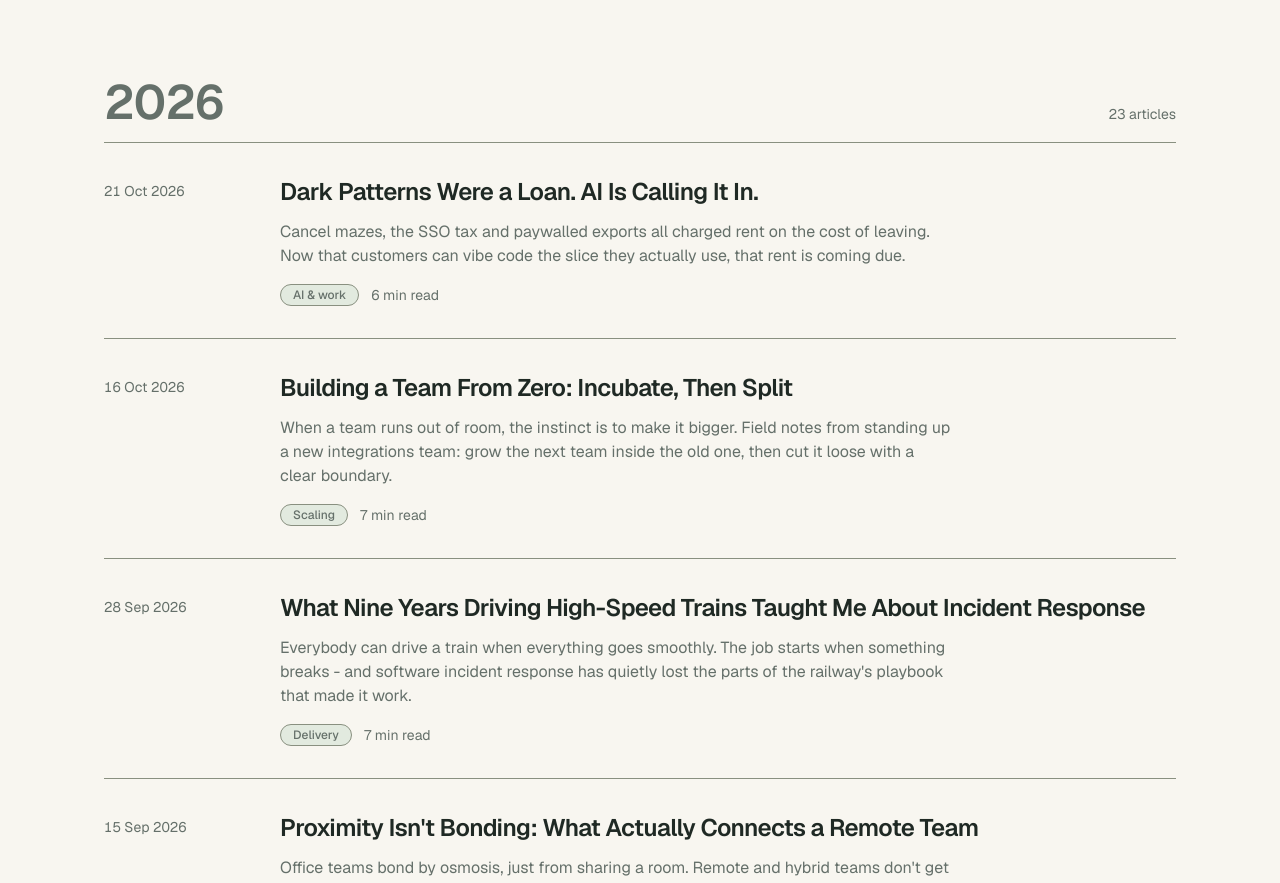
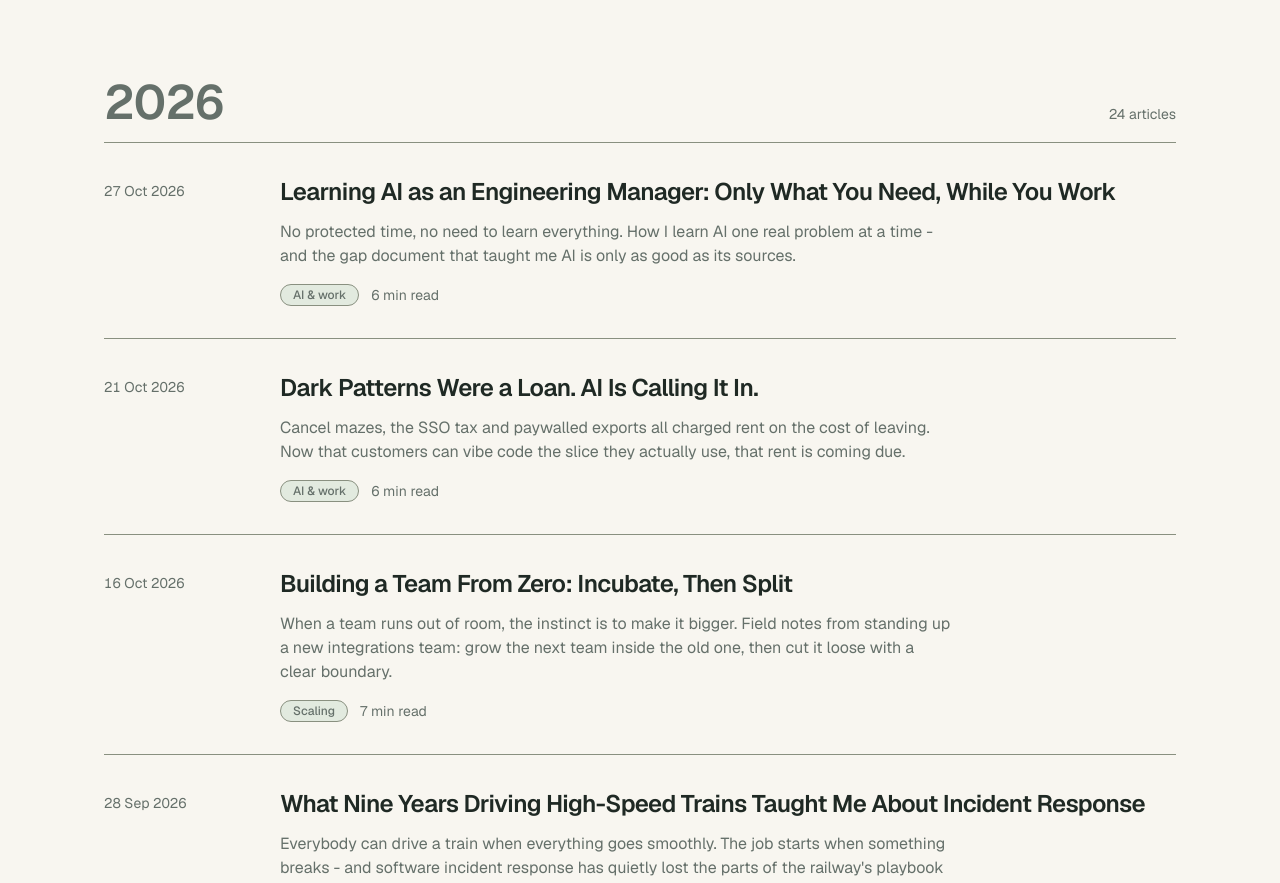
Before and after one commit to polettoweb/poletto-dev-rebuild, a Next.js app: page /blog in a window 1280 px wide. Shown: the part 1151-2034 px from the top of the page. Built offline with nearby package versions, Linux system fonts and the light colour scheme.

Commit message:
feat: publish the article on learning AI as an engineering manager

```diff
--- a/src/content/articles.ts
+++ b/src/content/articles.ts
@@ -13,6 +13,7 @@ import EngineeringStrategyIsMostlySayingNo from "./articles/engineering-strategy
 import FromEngineerToEngineeringManager from "./articles/from-engineer-to-engineering-manager.mdx";
 import HowIGrowAnEngineerIntoAManager from "./articles/how-i-grow-an-engineer-into-a-manager.mdx";
 import IveRetrainedMyCareerTwiceWhatITellEngineersWorriedAboutAi from "./articles/ive-retrained-my-career-twice-what-i-tell-engineers-worried-about-ai.mdx";
+import LearningAiAsAnEngineeringManager from "./articles/learning-ai-as-an-engineering-manager.mdx";
 import LeadingInTheFog from "./articles/leading-in-the-fog.mdx";
 import ManagingThroughAiFatigueKeepingDevTeamsGroundedInTheAgeOfAutomation from "./articles/managing-through-ai-fatigue-keeping-dev-teams-grounded-in-the-age-of-automation.mdx";
 import MeasuringVelocityWithoutKillingMorale from "./articles/measuring-velocity-without-killing-morale.mdx";
@@ -58,6 +59,7 @@ export const contentBySlug: Record<string, ComponentType> = {
   "how-i-grow-an-engineer-into-a-manager": HowIGrowAnEngineerIntoAManager,
   "ive-retrained-my-career-twice-what-i-tell-engineers-worried-about-ai": IveRetrainedMyCareerTwiceWhatITellEngineersWorriedAboutAi,
   "leading-in-the-fog": LeadingInTheFog,
+  "learning-ai-as-an-engineering-manager": LearningAiAsAnEngineeringManager,
   "managing-through-ai-fatigue-keeping-dev-teams-grounded-in-the-age-of-automation": ManagingThroughAiFatigueKeepingDevTeamsGroundedInTheAgeOfAutomation,
   "measuring-velocity-without-killing-morale": MeasuringVelocityWithoutKillingMorale,
   "proximity-isnt-bonding-what-actually-connects-a-remote-team": ProximityIsntBondingWhatActuallyConnectsARemoteTeam,
@@ -76,6 +78,15 @@ export const contentBySlug: Record<string, ComponentType> = {
 type ArticleData = Omit<Article, "hasContent">;
 
 const articleData: ArticleData[] = [
+  {
+    slug: "learning-ai-as-an-engineering-manager",
+    title: "Learning AI as an Engineering Manager: Only What You Need, While You Work",
+    excerpt:
+      "No protected time, no need to learn everything. How I learn AI one real problem at a time - and the gap document that taught me AI is only as good as its sources.",
+    date: "2026-10-27",
+    readTime: "6 min read",
+    tags: ["ai", "career", "leadership"],
+  },
   {
     slug: "dark-patterns-were-a-loan-ai-is-calling-it-in",
     title: "Dark Patterns Were a Loan. AI Is Calling It In.",
--- /dev/null
+++ b/src/content/articles/learning-ai-as-an-engineering-manager.mdx
@@ -0,0 +1,65 @@
+The first AI tool I ever used was GitHub Copilot's autocomplete, back when I was still a developer. It finished my lines of code, sometimes well and sometimes badly, and I treated it like a clever spellchecker.
+
+I've been a manager for a while now, and the conversation around AI has changed completely. Every week brings a new model, a new agent framework, a new way of working you're apparently already late for. The pressure, spoken or not, is to learn all of it, now.
+
+I'm not doing that. I'm learning AI the same way I've learned most things in my career: on the job, one real problem at a time. It's slower. I think it's also the only way that sticks when your calendar isn't yours.
+
+## Where I started
+
+For a long time I used AI as a sparring partner for the day-to-day parts of the job. A first review of a document, a flow or a procedure before a human saw it. Gathering information on something I didn't know yet. A sanity check on a decision. Pointing me to where I should look to learn something properly.
+
+That was genuinely useful, and it's still most of what I use it for. But I was asking it questions, not working with it. Whatever came back was only as good as my question, and I had no way of knowing what it didn't know.
+
+## Learn as you go
+
+The method I've settled on has three layers.
+
+- **Foundations first.** The basics that help with every task: how these models work, what they are good and bad at, how to give them context and how to check what comes back. This part is general, and it's worth learning once, properly.
+- **Then the company's own knowledge.** Before I ask anything specific, I put the relevant internal documentation into the context. A generic answer about incident response is easy to find. An answer that fits how *this* organisation actually works is not.
+- **Then one area at a time.** With the documentation in place, I zoom into the part I'm working on: incidents, quality, observability, organisational growth. For that area I learn the best practices, the format people expect, which sources and data it needs, and what an acceptable output looks like.
+
+Learning while working is slower than trying to learn everything at once. You won't be the person who can talk about every new release. In exchange you learn by doing, which has always been how I learn best, and you get good at real cases instead of theory and hypothetical future uses.
+
+It also keeps the learning honest. If a technique doesn't help with an actual problem on my desk, it waits.
+
+## The gap document
+
+The moment I understood what AI can and can't do for a manager came while I was rebuilding one of our company processes.
+
+I asked my LLM to collect everything it could find about the process and produce a gap document: a list of every issue and gap the process currently had. It came back quickly, well structured and confident.
+
+Then I did the same exercise the old way. I gathered the relevant stakeholders and asked them the same questions, each one limited to their own area of involvement and expertise.
+
+Comparing the two was the lesson. Wherever the documentation had holes, the model had filled them with assumptions. They read just as convincingly as the parts that were true. Some of them simply couldn't work, and I only knew that because I knew the process and the people who ran it.
+
+**AI is only as good as its sources, whether that's your prompt or your documentation.** The gaps in your documentation become gaps in your AI, except now they come back looking like answers.
+
+That changed how I use it. The AI's gap document is now my starting point for the stakeholder conversations, not a replacement for them. It tells me where to ask, and the people tell me what's true. It's the same rule I ended up with when [an agent rebuilt this site](/blog/the-agent-wrote-the-code-leading-it-was-the-job/): don't take the claim, take the receipt.
+
+## No protected time
+
+The hardest part of learning as a manager isn't difficulty. It's time.
+
+Part of the job is to be there when a problem appears, and problems don't send calendar invites. A morning blocked for learning is a morning that will be interrupted, and after the third time you stop blocking it.
+
+So I stopped trying to protect time and started using the unexpected free time instead. A meeting that ends early. A quiet hour after an incident is closed. To make that work, I split learning into small pieces that I can drop and pick up again without losing much: one concept, one experiment, one document to try against one question.
+
+Feeling like a beginner again has never been the problem. I've done it many times, and twice drastically: [from trains to code, and from code to management](/blog/ive-retrained-my-career-twice-what-i-tell-engineers-worried-about-ai/). The other thing that prepared me was finishing a computing degree with the Open University while working a demanding full-time job, through the birth of my daughter, a pandemic and the start of the AI revolution. It was absolutely hard, and rewarding at the end. It taught me that learning in fragments is still learning, as long as the fragments keep coming.
+
+## What I'd tell another engineering manager
+
+**Focus on people.** They are, and will always be, the centre of everything we do. Right now AI looks like the only thing that matters. The dot-com boom felt like that, and so did crypto. Technologies come and go. The people in your teams don't.
+
+**Use AI, but learn what you need, not everything.** Pick the problem in front of you and learn the part of AI that helps with it. Breadth will come by itself.
+
+**Learn by doing.** A real task with real documentation teaches you more in an afternoon than a week of tutorials about use cases you may never have.
+
+**Ask for help, especially from your engineers.** They will appreciate being asked, and you will learn a lot. Being smart about this is their job, and most of them are doing it amazingly well. It's also the cheapest way I know to stay [technically current as a manager](/blog/technically-updating-yourself-while-being-an-engineering-manager/) without pretending you're still an IC.
+
+## The bottom line
+
+You don't need to become an AI expert to lead well through this change. You need to be good at using it for the work you actually do, and honest about where it stops being reliable. Learning as you go gets you there slower than cramming, but you arrive with skills that fit your real job instead of a list of tools you once tried.
+
+### Your next step
+
+Pick one task you'll do this week anyway: a process document, an incident review, a proposal. Do it with AI, with the relevant documentation in the context. Then check the result with one person who knows that area well, and write down every place where the AI filled a gap with an assumption. That list is your learning plan for next week, and probably a documentation backlog too.
--- a/src/content/topics.ts
+++ b/src/content/topics.ts
@@ -66,6 +66,7 @@ export const topics: Topic[] = [
     description:
       "Leading people through AI-driven change while protecting engineering craft.",
     articleSlugs: [
+      "learning-ai-as-an-engineering-manager",
       "dark-patterns-were-a-loan-ai-is-calling-it-in",
       "ive-retrained-my-career-twice-what-i-tell-engineers-worried-about-ai",
       "ai-is-breaking-the-junior-engineer-pipeline",
@@ -80,6 +81,7 @@ export const topics: Topic[] = [
     description:
       "Navigating your own path - not just the team's - through the IC/management fork and beyond.",
     articleSlugs: [
+      "learning-ai-as-an-engineering-manager",
       "ive-retrained-my-career-twice-what-i-tell-engineers-worried-about-ai",
       "engineering-management-in-the-netherlands-should-you-stay-technical-or-embrace-leadership",
       "how-i-grow-an-engineer-into-a-manager",
```
